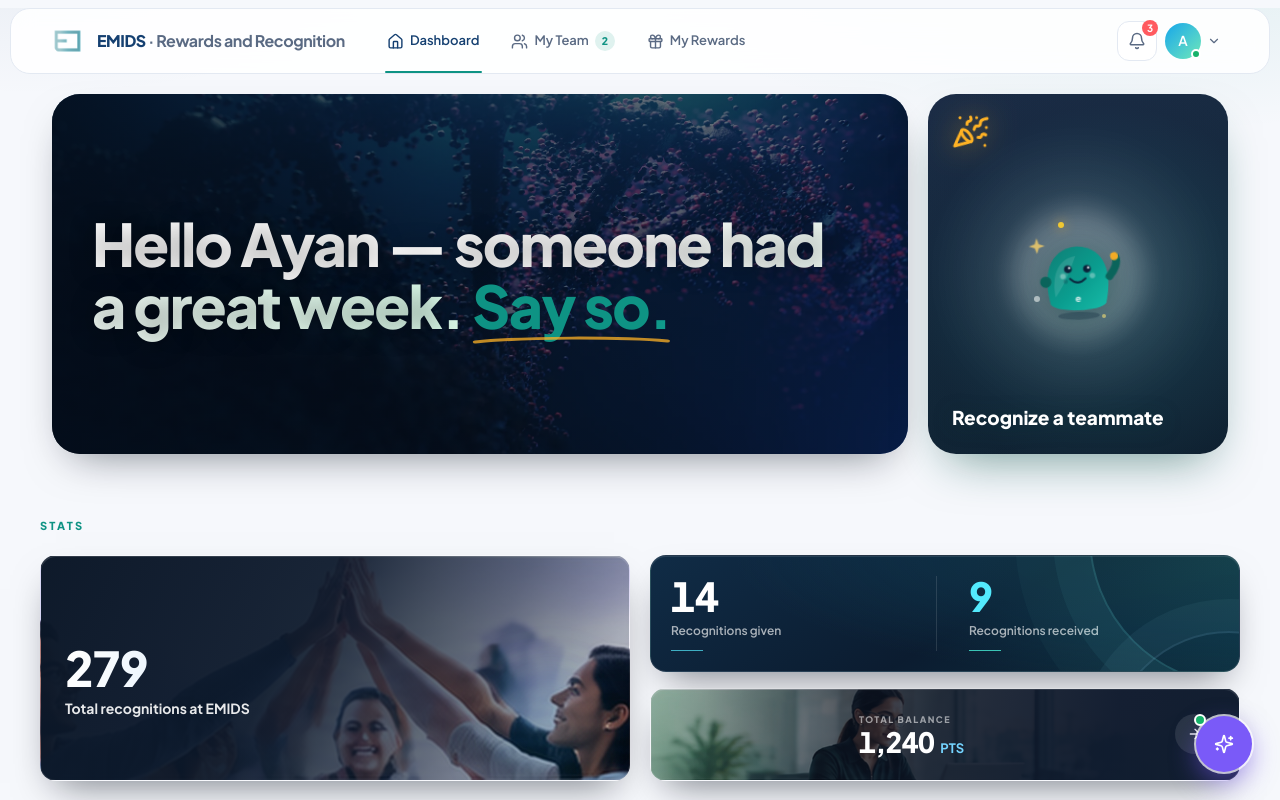
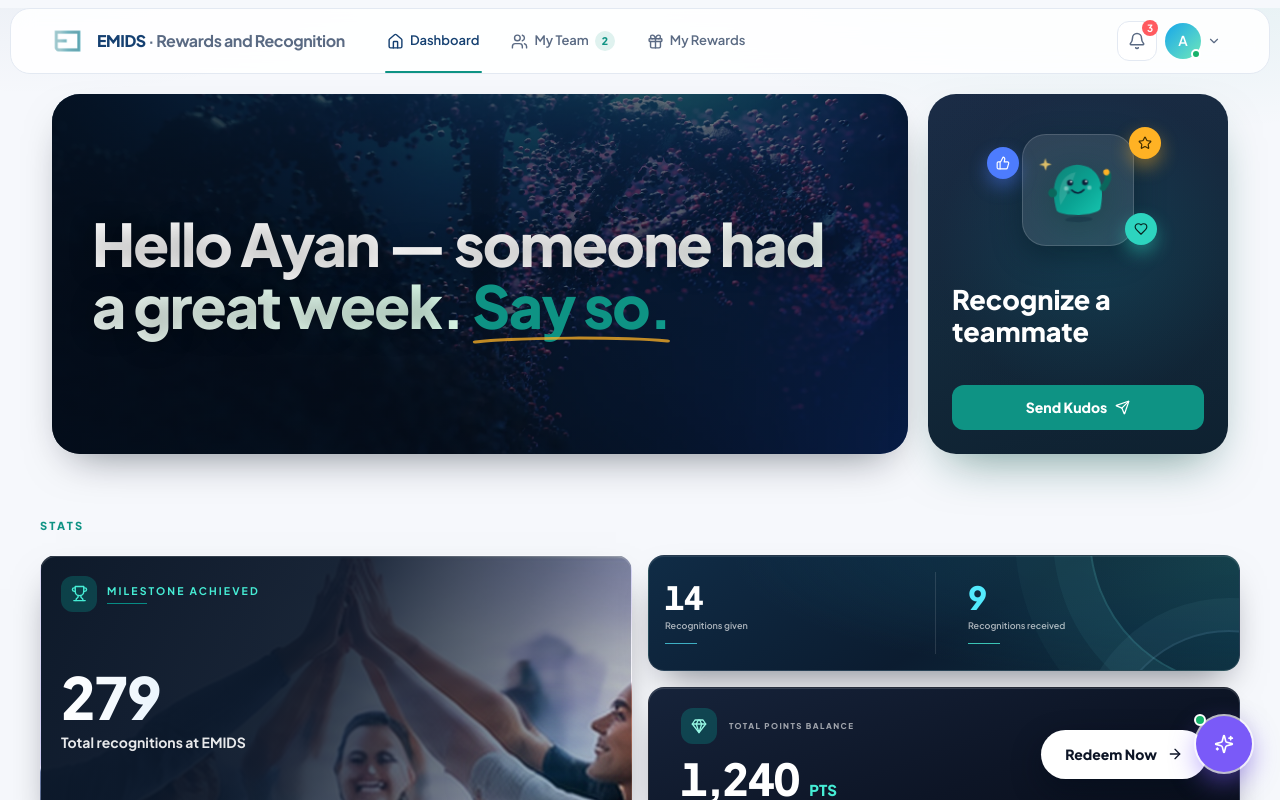
Before and after one commit to syed-ayan-emids/rewards_recog, a React (Vite) app: page / in a window 1280 px wide. Shown: the top 800 px of the page. Built offline with nearby package versions, Linux system fonts and the light colour scheme; grey boxes are pictures that could not be loaded; the HTML template or start-up script is replaced by a standard one.

Commit message:
Dashboard: 279 sizing and spacing, wallet banner rework with Redeem Now pill, milestone chip, split 14|9 card, kudos kudos panel, recognize panel without mascot

```diff
--- a/src/index.css
+++ b/src/index.css
@@ -147,7 +147,7 @@ body {
   box-shadow: 0 0 0 36px rgba(102, 224, 224, 0.05), 0 0 0 74px rgba(102, 224, 224, 0.03);
 }
 /* arc-free variant of the sweep cards */
-.stat-sweep.stat-sweep-plain::before, .stat-sweep.stat-sweep-plain::after {
+.stat-sweep.stat-sweep-plain:not(.stat-arc)::before, .stat-sweep.stat-sweep-plain:not(.stat-arc)::after {
   content: none;
 }
 
--- a/src/pages/Home.tsx
+++ b/src/pages/Home.tsx
@@ -1,5 +1,5 @@
 import { useState } from 'react'
-import { ArrowRight, CalendarClock, PartyPopper, Trophy, Users } from 'lucide-react'
+import { ArrowRight, CalendarClock, Gem, Heart, Send, Star, ThumbsUp, Trophy, Users } from 'lucide-react'
 
 /** Side panel design next to the hero video — 'teal' striped gradient (design 1) or 'dark' glass (design 2) */
 const RECOGNIZE_VARIANT: 'teal' | 'dark' = 'teal'
@@ -35,28 +35,22 @@ export default function HomeScreen() {
 
         {/* Recognize a teammate — separate side panel, two drop-in designs */}
         {RECOGNIZE_VARIANT === 'teal' ? (
-          <button
-            onClick={() => setComposer({ open: true })}
-            className="relative flex min-h-[240px] cursor-pointer flex-col justify-between overflow-hidden rounded-[28px] p-6 text-left shadow-[0_22px_50px_-20px_rgba(10,80,70,0.6)] transition hover:brightness-105"
-            style={{ background: 'radial-gradient(340px 340px at 60% 55%, rgba(71,162,176,0.20) 0%, rgba(22,35,58,0.10) 55%, transparent 75%), linear-gradient(165deg, #1b2c46 0%, #13293b 55%, #0e2130 100%)' }}
+          <div
+            className="relative flex min-h-[300px] flex-col justify-between overflow-hidden rounded-[28px] p-6 text-left shadow-[0_22px_50px_-20px_rgba(10,80,70,0.6)] group transition"
+            style={{ background: 'radial-gradient(280px 280px at 55% 42%, rgba(21,94,116,0.35) 0%, rgba(22,35,58,0.08) 55%, transparent 75%), linear-gradient(165deg, #1b2c46 0%, #13293b 55%, #0e2130 100%)' }}
           >
-            <PartyPopper size={36} className="emoji-pop text-gold drop-shadow-[0_0_14px_rgba(255,178,36,0.55)]" aria-hidden />
-            <span aria-hidden className="pointer-events-none absolute left-1/2 top-1/2 flex -translate-y-1/2 -translate-x-1/2 items-center opacity-95">
-              <span className="absolute left-1/2 top-1/2 h-[190px] w-[190px] -translate-y-1/2 -translate-x-1/2 rounded-full bg-white/15 blur-2xl" />
-              <span className="absolute left-1/2 top-1/2 h-[130px] w-[130px] -translate-y-1/2 -translate-x-1/2 rounded-full bg-white/25 blur-md" />
-              <span className="absolute left-8 top-0 h-1.5 w-1.5 rounded-full bg-amber-300 drop-shadow-[0_0_6px_rgba(255,178,36,0.9)]" />
-              <span className="absolute right-6 bottom-2 h-1 w-1 rounded-full bg-amber-200 opacity-80" />
-              <span className="absolute left-2 bottom-6 h-1.5 w-1.5 rounded-full bg-white/70" />
-              <svg width="104" height="104" viewBox="0 0 120 120" fill="none" className="mascot-bob drop-shadow-[0_8px_18px_rgba(3,60,52,0.5)]">
+            {/* frosted glass medallion with mascot and floating reaction chips */}
+            <span className="relative mx-auto my-4 flex h-28 w-28 items-center justify-center rounded-3xl border border-white/15 bg-white/10 shadow-[0_10px_30px_rgba(3,20,28,0.45)]">
+              <svg width="82" height="82" viewBox="0 0 120 120" fill="none" className="mascot-bob -mt-2 drop-shadow-[0_8px_18px_rgba(3,60,52,0.5)]">
                 <defs>
-                  <linearGradient id="mascotSideBlob" x1="20" y1="22" x2="100" y2="105" gradientUnits="userSpaceOnUse">
+                  <linearGradient id="mascotPanelBlob" x1="20" y1="22" x2="100" y2="105" gradientUnits="userSpaceOnUse">
                     <stop offset="0%" stopColor="#0f7f74" />
                     <stop offset="55%" stopColor="#0AA393" />
                     <stop offset="100%" stopColor="#19c9b3" />
                   </linearGradient>
                 </defs>
-                <ellipse className="mascot-breathe" cx="60" cy="106" rx="24" ry="4.5" fill="rgba(10,32,56,0.28)" />
-                <path d="M28 92 C20 60, 26 28, 60 26 C94 28, 100 60, 92 92 C86 102, 34 102, 28 92 Z" fill="url(#mascotSideBlob)" />
+                <ellipse className="mascot-breathe" cx="60" cy="106" rx="20" ry="4" fill="rgba(10,32,56,0.28)" />
+                <path d="M28 92 C20 60, 26 28, 60 26 C94 28, 100 60, 92 92 C86 102, 34 102, 28 92 Z" fill="url(#mascotPanelBlob)" />
                 <path d="M34 84 C30 62, 36 40, 58 37 C52 52, 46 68, 34 84 Z" fill="#fff" opacity="0.12" />
                 <g className="mascot-wave" style={{ transformOrigin: '94px 58px' }}>
                   <path d="M96 62 C104 56, 110 48, 108 42" stroke="#0a675c" strokeWidth="9" strokeLinecap="round" fill="none" />
@@ -70,12 +64,22 @@ export default function HomeScreen() {
                   <path d="M51 63 C57 69, 63 69, 69 63" stroke="#0a2038" strokeWidth="2.4" strokeLinecap="round" fill="none" />
                   <circle cx="46" cy="66" r="2.6" fill="#0a2038" opacity="0.25" />
                 </g>
-                <text x="60" y="90" textAnchor="middle" fontSize="11" fontWeight="800" fill="#fff" opacity="0.85">e</text>
                 <path d="M14 16 L16 22 L22 24 L16 26 L14 32 L12 26 L6 24 L12 22 Z" fill="#FFD66B" opacity="0.9" className="mascot-twinkle" style={{ transformOrigin: '14px 24px' }} />
               </svg>
+              <span aria-hidden className="absolute -left-9 top-3 flex h-8 w-8 items-center justify-center rounded-full bg-[#4d7cfe] shadow-[0_8px_18px_rgba(77,124,254,0.45)]"><ThumbsUp size={14} className="text-white" /></span>
+              <span aria-hidden className="absolute -right-7 -top-2 flex h-8 w-8 items-center justify-center rounded-full bg-gold shadow-[0_8px_18px_rgba(255,178,36,0.45)]"><Star size={14} className="text-[#3d2b00]" /></span>
+              <span aria-hidden className="absolute -right-6 bottom-0 flex h-8 w-8 items-center justify-center rounded-full bg-[#2dd4bf] shadow-[0_8px_18px_rgba(45,212,191,0.45)]"><Heart size={14} className="text-[#07231f]" /></span>
             </span>
-            <span className="relative z-10 text-[19px] font-extrabold leading-snug text-white drop-shadow-[0_2px_10px_rgba(3,60,52,0.35)]">Recognize a teammate</span>
-          </button>
+
+            <span className="text-[27px] font-extrabold leading-[1.15] text-white">Recognize a teammate</span>
+
+            <button
+              onClick={() => setComposer({ open: true })}
+              className="mt-4 flex w-full items-center justify-center gap-2 rounded-xl bg-brand py-3 text-[14px] font-extrabold text-white transition group-hover:brightness-110"
+            >
+              Send Kudos <Send size={15} />
+            </button>
+          </div>
         ) : (
           <button
             onClick={() => setComposer({ open: true })}
@@ -92,10 +96,10 @@ export default function HomeScreen() {
       <div className="mb-5 flex items-end justify-between gap-4">
         <p className="text-[11px] font-extrabold uppercase tracking-[0.2em] text-brand">Stats</p>
       </div>
-      <div className="mb-5 grid gap-5 md:grid-cols-2 xl:grid-cols-2 xl:items-stretch">
+      <div className="mb-4 grid gap-4 md:grid-cols-2 xl:grid-cols-2 xl:items-stretch">
         {/* Org data — premium dark tile, photo on top-right, blue arcs bottom-right */}
         <Card
-          className="stat-dark stat-tile relative flex flex-col overflow-hidden p-6"
+          className="stat-dark stat-tile relative flex flex-col overflow-hidden p-5"
           style={{
             backgroundImage: 'linear-gradient(118deg, rgba(10,22,38,0.98) 0%, rgba(11,24,42,0.94) 42%, rgba(13,28,48,0.62) 70%, rgba(16,36,58,0.14) 100%), url(/xoxo/collaboration_01.jpg)',
             backgroundSize: 'cover, cover',
@@ -106,54 +110,61 @@ export default function HomeScreen() {
           {/* soft blue glow — bottom-right */}
           <span aria-hidden className="pointer-events-none absolute -bottom-4 right-4 h-32 w-32 rounded-full bg-sky-500/10 blur-xl" />
 
-          <p className="tnum mt-16 text-[48px] font-extrabold leading-none tracking-[-0.03em] bg-gradient-to-r from-white to-[#8fc3ef] bg-clip-text text-transparent">{fmtNum(orgCount)}</p>
+          <p className="flex items-center gap-2.5">
+            <span className="flex h-9 w-9 items-center justify-center rounded-xl bg-teal-400/20 text-teal-300">
+              <Trophy size={17} />
+            </span>
+            <span>
+              <span className="block text-[10.5px] font-bold uppercase tracking-[0.2em] text-teal-300">Milestone achieved</span>
+              <span className="mt-1 block h-px w-10 bg-teal-400/60" />
+            </span>
+          </p>
+          <p className="tnum mt-14 text-[58px] font-extrabold leading-none tracking-[-0.03em] bg-gradient-to-r from-white to-[#8fc3ef] bg-clip-text text-transparent">{fmtNum(orgCount)}</p>
           <p className="mt-1.5 text-[14px] font-bold text-white/90">Total recognitions at EMIDS</p>
         </Card>
 
         {/* Right column — split card + wallet, together as tall as the Org card */}
-        <div className="flex h-full min-h-0 flex-col gap-4">
+        <div className="flex h-full flex-col gap-4">
           {/* My data — dark split card */}
-          <Card className="stat-sweep stat-tile relative min-h-0 flex-1 p-5">
+          <Card className="stat-sweep stat-tile relative min-h-[116px] p-4">
             <div className="grid h-full grid-cols-2 gap-4">
               <div className="flex h-full flex-col justify-center border-r border-white/12 pr-4">
-                <p className="tnum text-[40px] font-extrabold leading-none text-white">{givenCount}</p>
-                <p className="mt-1.5 text-[12px] font-semibold text-white/65">Recognitions given</p>
+                <p className="tnum text-[32px] font-extrabold leading-none text-white">{givenCount}</p>
+                <p className="mt-1.5 text-[9px] font-semibold text-white/65">Recognitions given</p>
                 <span className="mt-2.5 h-px w-8 bg-cyan-300/70" />
               </div>
               <div className="flex h-full flex-col justify-center pl-4">
-                <p className="tnum text-[40px] font-extrabold leading-none text-cyan-300">{gotCount}</p>
-                <p className="mt-1.5 text-[12px] font-semibold text-white/65">Recognitions received</p>
+                <p className="tnum text-[32px] font-extrabold leading-none text-cyan-300">{gotCount}</p>
+                <p className="mt-1.5 text-[9px] font-semibold text-white/65">Recognitions received</p>
                 <span className="mt-2.5 h-px w-8 bg-teal-300/80" />
               </div>
             </div>
           </Card>
 
-          {/* Total reward balance — compact dark wallet with photo wash on the left */}
-          <Card
-            className="stat-sweep stat-sweep-plain stat-tile relative flex shrink-0 items-center justify-between p-5 pl-44 sm:p-6 sm:pl-52"
-            style={{
-              backgroundImage: 'linear-gradient(100deg, rgba(10,18,32,0.20) 0%, rgba(11,20,36,0.88) 48%, rgba(13,24,44,0.97) 78%), url(/xoxo/ownership_01.jpg)',
-              backgroundSize: 'cover, cover',
-              backgroundPosition: 'left center, center',
-              backgroundRepeat: 'no-repeat, no-repeat',
-            }}
-          >
-            <div className="flex items-center">
+          {/* Total reward balance — dark wallet banner */}
+          <Card className="stat-dark stat-sweep-plain stat-tile relative h-full overflow-hidden p-5 sm:px-8">
+            <div className="relative z-10 flex h-full flex-col justify-center gap-8 sm:flex-row sm:items-center sm:justify-between">
               <div>
-                <p className="text-[9px] font-extrabold uppercase tracking-[0.16em] text-white/55">Total balance</p>
-                <p className="tnum mt-0.5 text-[28px] font-extrabold leading-none tracking-[-0.02em] text-white">
-                  {fmtNum(useCountUp(balance))}
-                  <span className="ml-1.5 text-[13px] font-bold tracking-normal text-sky-300">PTS</span>
-                </p>
+                <div className="flex items-center gap-3">
+                  <span className="flex h-9 w-9 items-center justify-center rounded-xl bg-teal-400/20 text-teal-200">
+                    <Gem size={16} />
+                  </span>
+                  <p className="text-[8px] font-extrabold uppercase tracking-[0.18em] text-white/60">Total points balance</p>
+                </div>
+                <div className="mt-3 flex items-baseline gap-2.5">
+                  <p className="tnum text-[44px] font-extrabold leading-none tracking-[-0.02em] text-white">{fmtNum(useCountUp(balance))}</p>
+                  <p className="text-[15px] font-extrabold text-teal-300">PTS</p>
+                </div>
+              </div>
+              <div className="sm:text-right">
+                <button
+                  onClick={() => setScreen('rewards')}
+                  className="flex flex-nowrap items-center justify-center gap-2.5 whitespace-nowrap rounded-full bg-white px-6 py-3.5 text-[14px] font-extrabold text-[#0d1526] shadow-[0_12px_30px_rgba(2,12,24,0.45)] transition hover:brightness-95"
+                >
+                  Redeem Now <ArrowRight size={16} />
+                </button>
               </div>
             </div>
-            <button
-              onClick={() => setScreen('rewards')}
-              aria-label="Redeem points"
-              className="shrink-0 rounded-full bg-white/10 p-3 text-white/90 transition hover:bg-white/15"
-            >
-              <ArrowRight size={16} />
-            </button>
           </Card>
         </div>
       </div>
```
